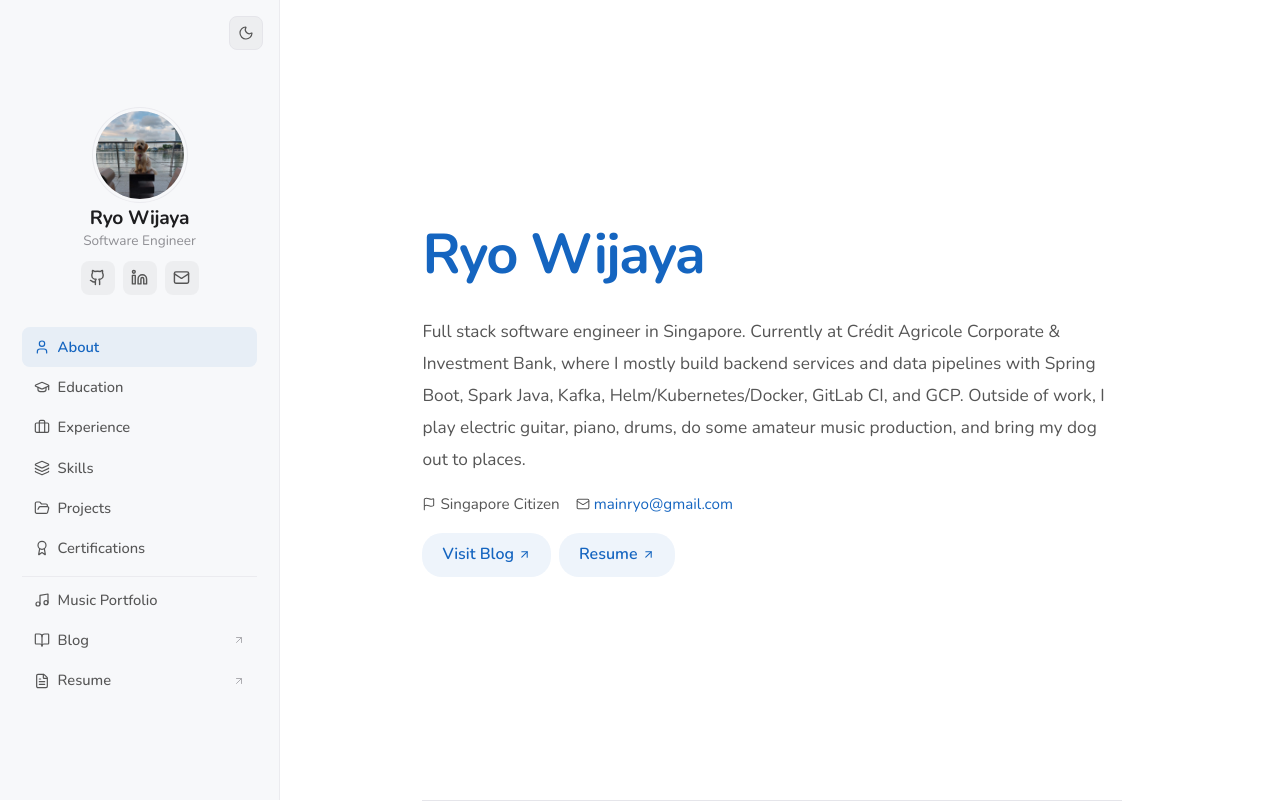
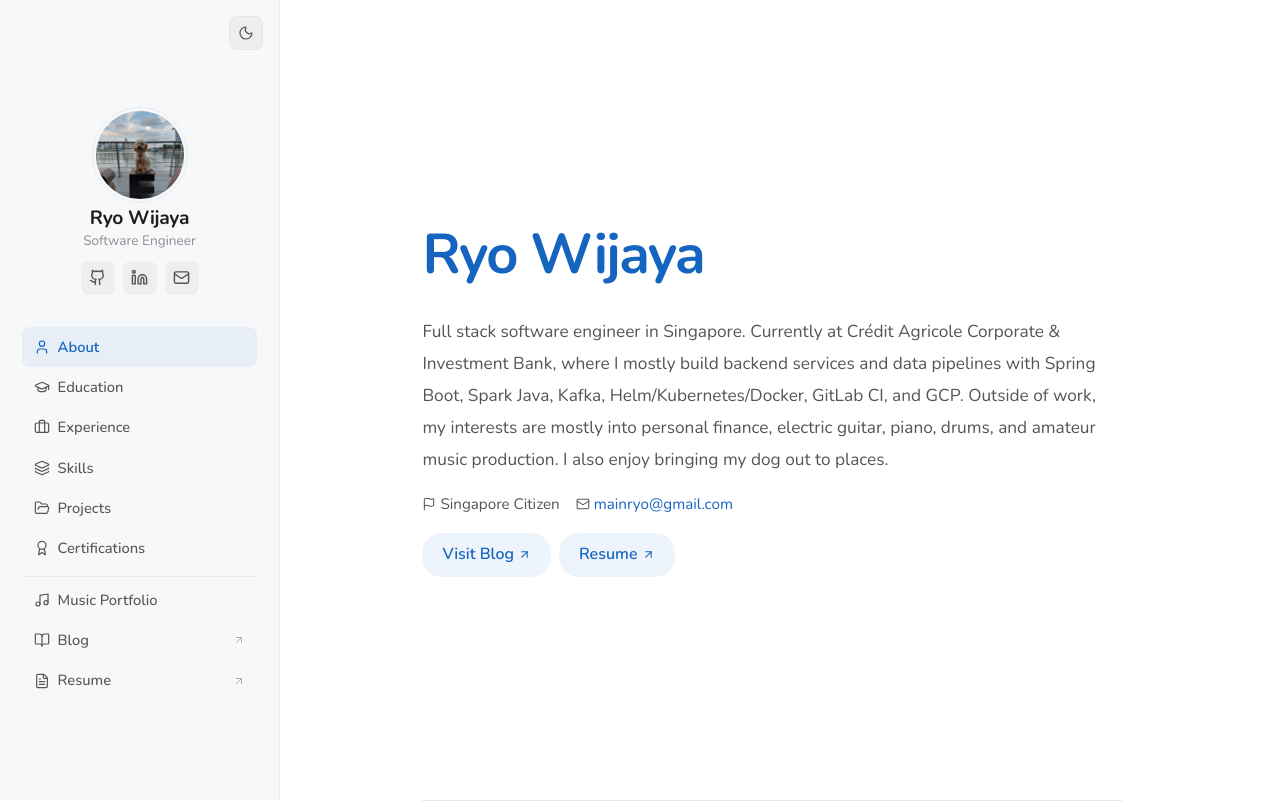
Before and after one commit to ryo-wijaya/ryo, a React (Vite) app: page /#about in a window 1280 px wide. Shown: the top 802 px of the page. Built offline with nearby package versions, Linux system fonts and the light colour scheme.

Commit message:
Edit about data

```diff
--- a/src/data.js
+++ b/src/data.js
@@ -8,7 +8,7 @@ export const profile = {
   github: "https://github.com/ryo-wijaya",
   blog: "https://blog.ryo-wijaya.me",
   about:
-    "Full stack software engineer in Singapore. Currently at Crédit Agricole Corporate & Investment Bank, where I mostly build backend services and data pipelines with Spring Boot, Spark Java, Kafka, Helm/Kubernetes/Docker, GitLab CI, and GCP. Outside of work, I play electric guitar, piano, drums, do some amateur music production, and bring my dog out to places.",
+    "Full stack software engineer in Singapore. Currently at Crédit Agricole Corporate & Investment Bank, where I mostly build backend services and data pipelines with Spring Boot, Spark Java, Kafka, Helm/Kubernetes/Docker, GitLab CI, and GCP. Outside of work, my interests are mostly into personal finance, electric guitar, piano, drums, and amateur music production. I also enjoy bringing my dog out to places.",
 };
 
 export const education = [
@@ -113,7 +113,7 @@ export const projects = [
     tech: "Jekyll, GitHub Actions",
     url: "https://blog.ryo-wijaya.me",
     description:
-      "Personal Jekyll blog utilizing the open-source Chirpy Theme.",
+      "Personal Jekyll blog utilizing the open-source Chirpy Theme. Used for notes on tech and finance.",
   },
   {
     name: "HotelReservationProject",
```
